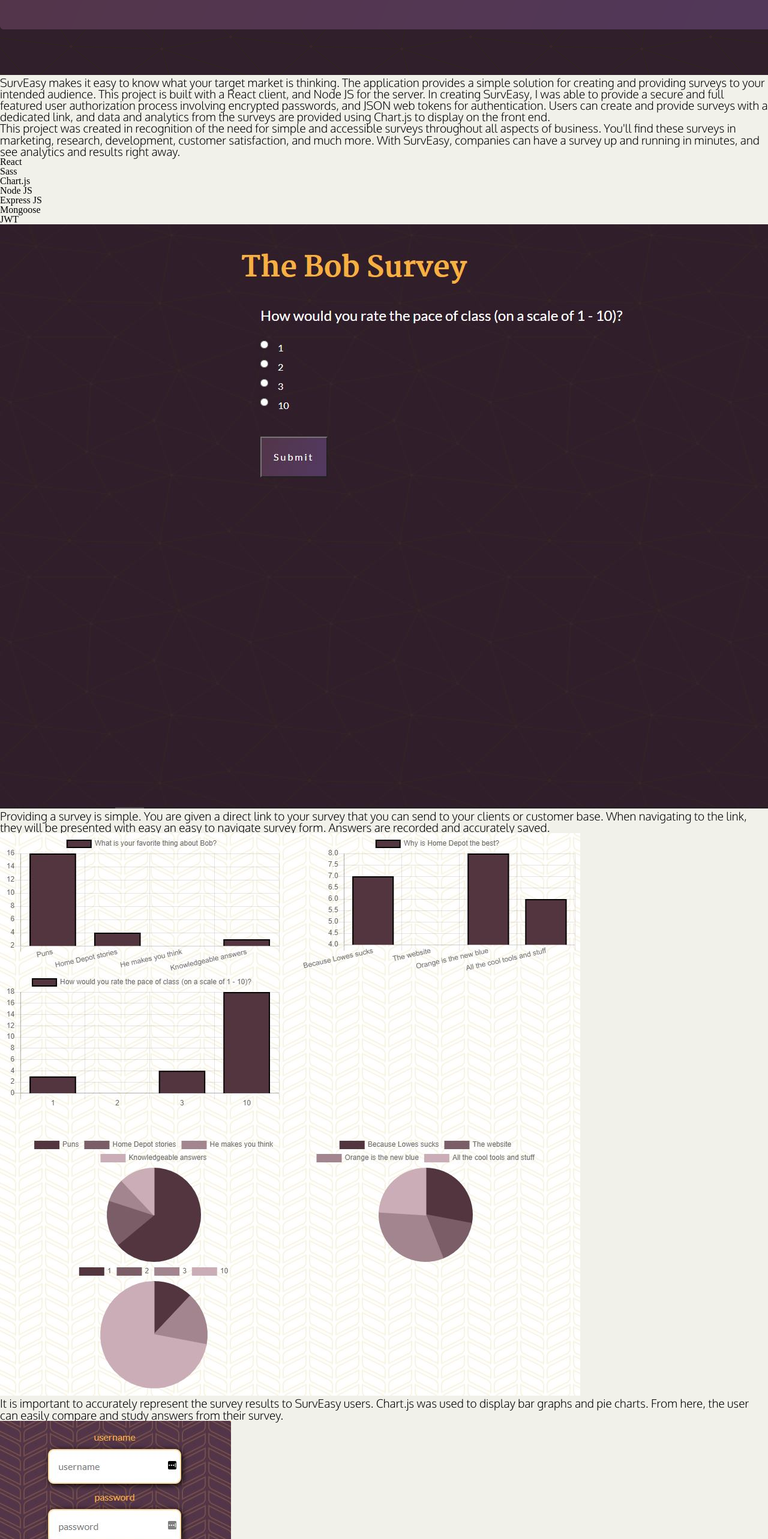
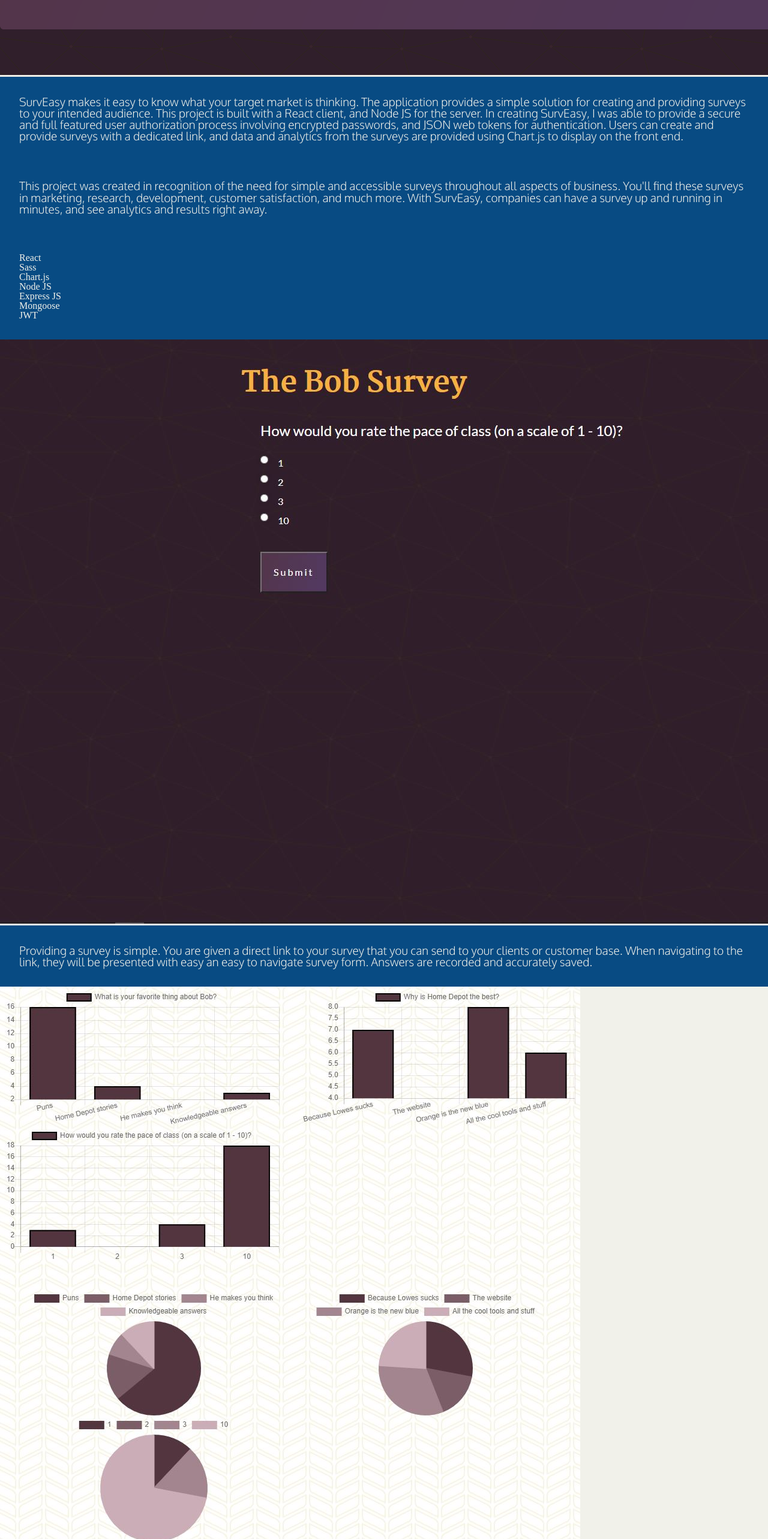
Before and after one commit to nbur4556/react-portfolio, a React (Create React App) app: page /portfolio/surveasy in a window 1280 px wide. Shown: the part 920-3486 px from the top of the page at 60% size. Built offline with nearby package versions, Linux system fonts and the light colour scheme; a web font is replaced by a local one.

Commit message:
feat: use textbox components for paragraphs

```diff
--- a/src/pages/case_studies/SurveasyCaseStudy/index.js
+++ b/src/pages/case_studies/SurveasyCaseStudy/index.js
@@ -1,5 +1,9 @@
 import React from 'react';
 
+// Components
+import TextBox from '../../../components/TextBox';
+
+// Images
 import imageMain from '../../../assets/images/project-main-surveasy.png';
 import imageTakeSurvey from '../../../assets/images/project-secondary-surveasy-takesurvey.JPG';
 import imageAnalytics from '../../../assets/images/project-secondary-surveasy-analytics.JPG';
@@ -12,6 +16,7 @@ const SurveasyCaseStudy = () => {
             <img src={imageMain} alt="SurvEasy landing page." />
 
             {/* Main Description */}
+            <TextBox>
                 <p>
                     SurvEasy makes it easy to know what your target market is thinking. The application provides
                     a simple solution for creating and providing surveys to your intended audience. This project
@@ -21,16 +26,20 @@ const SurveasyCaseStudy = () => {
                     link, and data and analytics from the surveys are provided using Chart.js to display on the
                     front end.
                 </p>
+            </TextBox>
 
             {/* Reason for the project */}
+            <TextBox>
                 <p>
                     This project was created in recognition of the need for simple and accessible surveys throughout
                     all aspects of business. You'll find these surveys in marketing, research, development, customer
                     satisfaction, and much more. With SurvEasy, companies can have a survey up and running in minutes,
                     and see analytics and results right away.
                 </p>
+            </TextBox>
 
             {/* Technologies Used */}
+            <TextBox>
                 <ul>
                     <li>React</li>
                     <li>Sass</li>
@@ -40,38 +49,46 @@ const SurveasyCaseStudy = () => {
                     <li>Mongoose</li>
                     <li>JWT</li>
                 </ul>
+            </TextBox>
 
             {/* Taking a survey image */}
             <img src={imageTakeSurvey} alt="Display for taking a SurvEasy survey." />
 
             {/* Taking a survey */}
+            <TextBox>
                 <p>
                     Providing a survey is simple. You are given a direct link to your survey that you can send to your
                     clients or customer base. When navigating to the link, they will be presented with easy an easy to
                     navigate survey form. Answers are recorded and accurately saved.
                 </p>
+            </TextBox>
 
             {/* Graphs, charts and analytics image */}
             <img src={imageAnalytics} alt="Graphs and charts for survey results." />
 
             {/* Graphs, charts and analytics */}
+            <TextBox>
                 <p>
                     It is important to accurately represent the survey results to SurvEasy users. Chart.js was used to
                     display bar graphs and pie charts. From here, the user can easily compare and study answers from their
                     survey.
                 </p>
+            </TextBox>
 
             {/* Project security and validation image */}
             <img src={imageSignin} alt="Surveasy sign in form." />
 
             {/* Project security and validation */}
+            <TextBox>
                 <p>
                     Security was given high priority. When creating a SurvEasy account, you can be sure that your credentials
                     are securely encrypted. We do not store your password in plain text. Any access to data from the account
                     is authorized using JSON Web Tokens (JWT). This ensures that the only person accessing your data is you.
                 </p>
+            </TextBox>
 
             {/* Going Forward */}
+            <TextBox>
                 <p>
                     There are a few major features that will be included in the future of SurvEasy development. First, we want
                     to expand the types of questions available to include in our surveys. While simple 'select one' type questions
@@ -81,6 +98,7 @@ const SurveasyCaseStudy = () => {
                     plans to incorporate a public API accessible to our users. This would let anyone get access to survey data,
                     and provide surveys in any way they choose.
                 </p>
+            </TextBox>
         </section>
     )
 }
```
Lines whose indentation alone changed are shown as unchanged.
